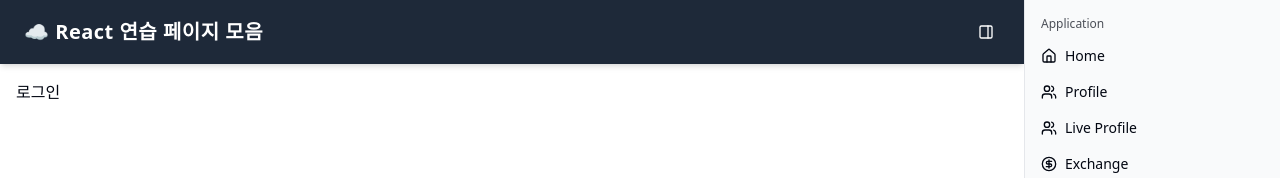
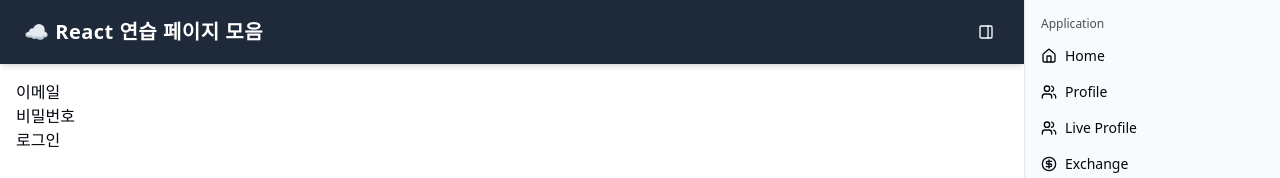
Before and after one commit to chdaud78/Goormdeepdive, a React (Vite) app in the folder project/: page /login in a window 1280 px wide. Shown: the top 178 px of the page. Built offline with nearby package versions, Linux system fonts and the light colour scheme; no server answers.

Commit message:
[ENH] 로그인 폼 구현

```diff
--- a/project/src/routes/auth/Login.jsx
+++ b/project/src/routes/auth/Login.jsx
@@ -1,16 +1,27 @@
 import { auth } from '@/api/auth.js'
+import {useState} from "react";
 
 export default function Login() {
+  const [email, setEmail] = useState('');
+  const [password, setPassword] = useState('');
   const handleLogin = async () => {
     const response = await auth.login({
-      email: 'a@a.com',
-      password: '123456',
+      email: email,
+      password: password,
     })
     console.log(response)
   }
 
   return (
     <div>
+      <div>
+        <label htmlFor="">이메일</label>
+        <input onChange={(e) => setEmail(e.target.value)} type="text"/>
+      </div>
+      <div>
+        <label htmlFor="">비밀번호</label>
+        <input onChange={(e) => setPassword(e.target.value)} type="password"/>
+      </div>
       <button type="button" onClick={handleLogin}>
         로그인
       </button>
```
